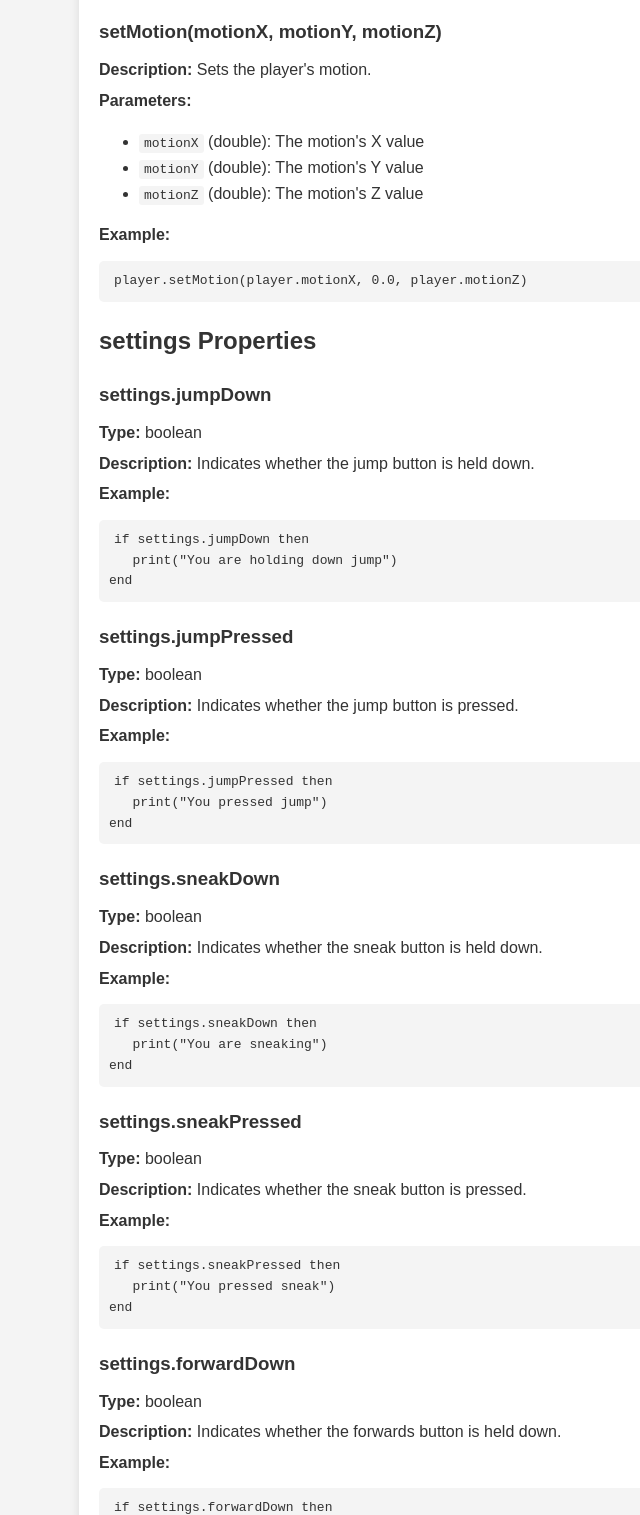
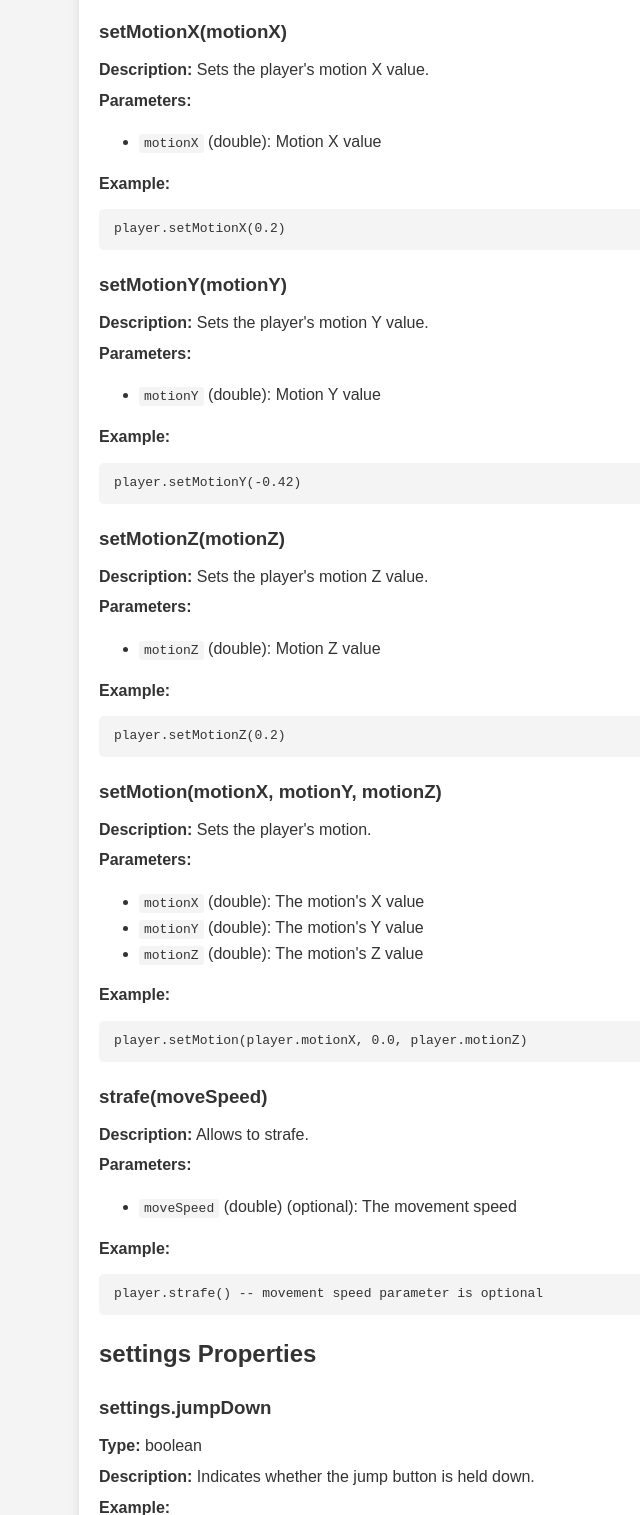
Before and after one commit to Atani-Client/atani-client.github.io, a plain HTML site: page index.html in a window 1280 px wide. Shown: the part 2460-3975 px from the top of the page, without its empty margins (29-669 px from the left). Drawn offline with Linux system fonts and the light colour scheme.

Commit message:
add strafe, set motion x, y, z

```diff
--- a/index.html
+++ b/index.html
@@ -115,6 +115,39 @@ end</code></pre>
 			</div>
 
 			<div class="function">
+				<h3>setMotionX(motionX)</h3>
+                <p><strong>Description:</strong> Sets the player's motion X value.</p>
+                <p><strong>Parameters:</strong></p>
+                <ul>
+                    <li><code>motionX</code> (double): Motion X value</li>
+                </ul>
+				 <p><strong>Example:</strong></p>
+                <pre><code>player.setMotionX(0.2)</code></pre>
+			</div>
+
+			<div class="function">
+				<h3>setMotionY(motionY)</h3>
+                <p><strong>Description:</strong> Sets the player's motion Y value.</p>
+                <p><strong>Parameters:</strong></p>
+                <ul>
+                    <li><code>motionY</code> (double): Motion Y value</li>
+                </ul>
+				 <p><strong>Example:</strong></p>
+                <pre><code>player.setMotionY(-0.42)</code></pre>
+			</div>
+
+			<div class="function">
+				<h3>setMotionZ(motionZ)</h3>
+                <p><strong>Description:</strong> Sets the player's motion Z value.</p>
+                <p><strong>Parameters:</strong></p>
+                <ul>
+                    <li><code>motionZ</code> (double): Motion Z value</li>
+                </ul>
+				 <p><strong>Example:</strong></p>
+                <pre><code>player.setMotionZ(0.2)</code></pre>
+			</div>
+
+			<div class="function">
 				<h3>setMotion(motionX, motionY, motionZ)</h3>
                 <p><strong>Description:</strong> Sets the player's motion.</p>
                 <p><strong>Parameters:</strong></p>
@@ -125,6 +158,17 @@ end</code></pre>
                 </ul>
 				 <p><strong>Example:</strong></p>
                 <pre><code>player.setMotion(player.motionX, 0.0, player.motionZ)</code></pre>
+			</div>
+
+			<div class="function">
+				<h3>strafe(moveSpeed)</h3>
+                <p><strong>Description:</strong> Allows to strafe.</p>
+                <p><strong>Parameters:</strong></p>
+                <ul>
+                    <li><code>moveSpeed</code> (double) (optional): The movement speed</li>
+                </ul>
+				 <p><strong>Example:</strong></p>
+                <pre><code>player.strafe() -- movement speed parameter is optional</code></pre>
 			</div>
         </section>
 
```
